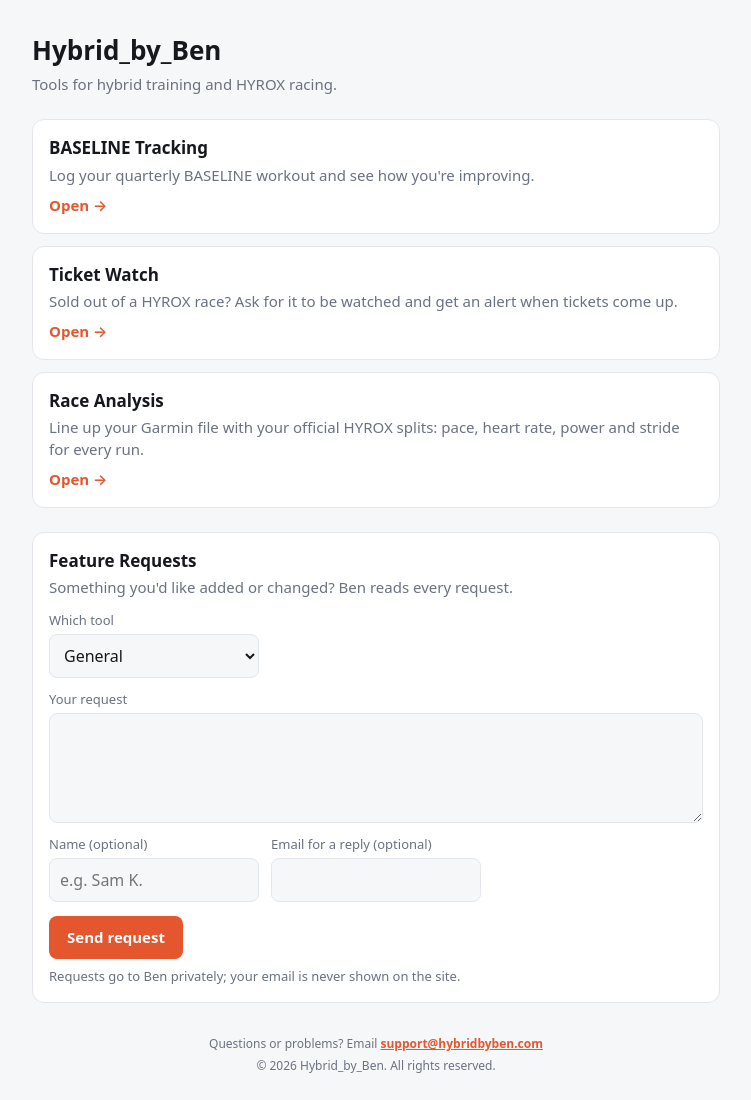
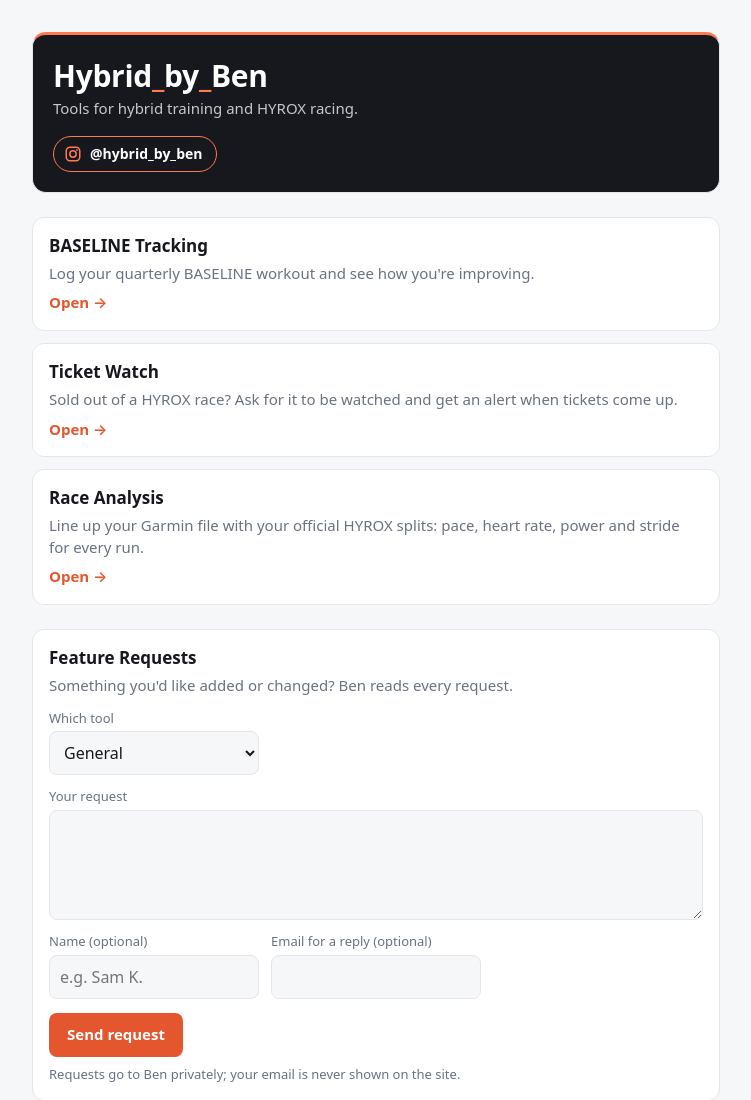
Before and after one commit to brodeurbenjamin/brodeurbenjamin.github.io, a plain HTML site: page site/index.html in a window 1280 px wide. Shown: the top 1100 px of the page, without its empty margins (264-1015 px from the left). Drawn offline with Linux system fonts and the light colour scheme.

Commit message:
Home page banner with Instagram link
Replaces the plain heading with a dark banner (same in both themes, orange
top edge): the Hybrid_by_Ben wordmark with orange underscores, the
description, and an @hybrid_by_ben button linking to Instagram.

Co-Authored-By: Claude Opus 5.5 <noreply@anthropic.com>
Claude-Session: https://claude.ai/code/session_01SvWJ8oMKkQNaB1Z6364wrG

```diff
--- a/site/index.html
+++ b/site/index.html
@@ -20,7 +20,18 @@
          font:15px/1.45 system-ui,-apple-system,Segoe UI,Roboto,sans-serif }
   .wrap { max-width:720px; margin:0 auto; padding:32px 16px 60px }
   h1 { font-size:26px; margin:0 0 4px }
-  .sub { color:var(--muted); margin:0 0 24px }
+  /* Banner: the same dark band in both themes, so the brand looks the same. */
+  .banner { background:#16181d; color:#fff; border:1px solid var(--line); border-top:3px solid #ff7a50; border-radius:14px;
+            padding:24px 20px 20px; margin:0 0 24px }
+  .banner h1 { font-size:30px; line-height:1.1; margin:0 0 6px; letter-spacing:-.01em; text-wrap:balance }
+  .banner h1 span { color:#ff7a50 }
+  .banner p { color:#c3c8d1; margin:0 0 16px }
+  .ig { display:inline-flex; align-items:center; gap:8px; color:#fff; text-decoration:none; font-weight:600; font-size:14px;
+        border:1px solid #ff7a50; border-radius:999px; padding:7px 14px 7px 10px }
+  .ig:hover { background:rgba(255,122,80,.12) }
+  .ig:focus-visible { outline:2px solid #ff7a50; outline-offset:2px }
+  .ig svg { width:18px; height:18px; fill:none; stroke:#ff7a50; stroke-width:2 }
+  .ig svg .dot { fill:#ff7a50; stroke:none }
   .tools { display:grid; gap:12px }
   a.card { display:block; background:var(--card); border:1px solid var(--line); border-radius:12px;
            padding:16px; color:inherit; text-decoration:none }
@@ -52,8 +63,14 @@
 </head>
 <body>
 <div class="wrap">
-  <h1>Hybrid_by_Ben</h1>
-  <p class="sub">Tools for hybrid training and HYROX racing.</p>
+  <header class="banner">
+    <h1>Hybrid<span>_</span>by<span>_</span>Ben</h1>
+    <p>Tools for hybrid training and HYROX racing.</p>
+    <a class="ig" href="https://www.instagram.com/hybrid_by_ben/" target="_blank" rel="noopener">
+      <svg viewBox="0 0 24 24" aria-hidden="true"><rect x="3" y="3" width="18" height="18" rx="5"/><circle cx="12" cy="12" r="4.2"/><circle class="dot" cx="17.3" cy="6.7" r="1.2"/></svg>
+      @hybrid_by_ben
+    </a>
+  </header>
 
   <div class="tools">
     <a class="card" href="/baseline/">
```
